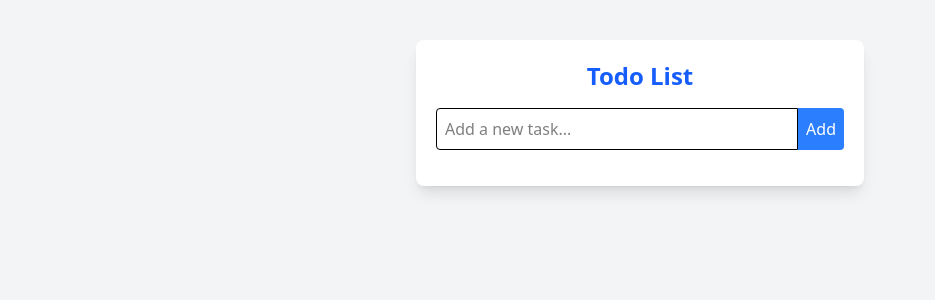
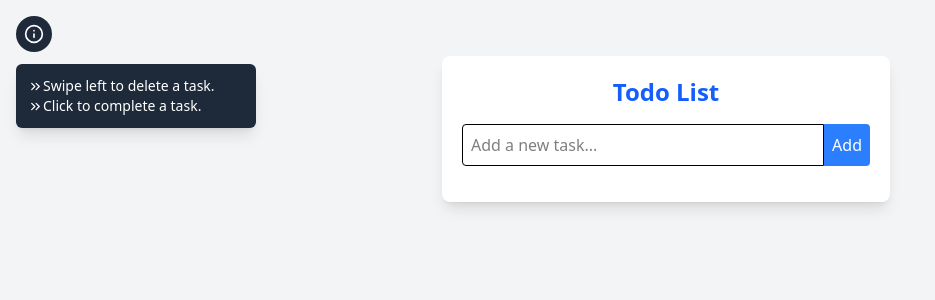
Before and after one commit to Rishabh0-0/todoList, a React (Vite) app: page / in a window 1280 px wide. Shown: the top 300 px of the page, without its empty margins (0-935 px from the left). Built offline with nearby package versions, Linux system fonts and the light colour scheme.

Commit message:
added tool tip

```diff
--- a/src/App.jsx
+++ b/src/App.jsx
@@ -1,9 +1,13 @@
 import React from "react";
 import Todolist from "./components/Todolist";
+import ToolTip from "./components/ToolTip";
+
+const toolTips = ["Swipe left to delete a task.", "Click to complete a task."];
 
 const App = () => {
   return (
-    <div className="min-h-screen bg-gray-100 flex justify-center items-start">
+    <div className="min-h-screen bg-gray-100 flex justify-center items-start p-4 space-x-4">
+      <ToolTip text={toolTips} />
       <Todolist />
     </div>
   );
--- a/src/components/Notes.jsx
+++ /dev/null
@@ -1,7 +0,0 @@
-import React from "react";
-
-const Notes = () => {
-  return <div className="absolute">Features: 1. Swipe left to delete</div>;
-};
-
-export default Notes;
--- /dev/null
+++ b/src/components/ToolTip.jsx
@@ -0,0 +1,38 @@
+import React, { useState } from "react";
+import { motion } from "framer-motion";
+import { Info, ChevronsRight } from "lucide-react";
+
+const ToolTip = ({ text }) => {
+  const [isOpen, setIsOpen] = useState(true);
+
+  return (
+    <div className="relative">
+      {/* Toggle Button */}
+      <button
+        onClick={() => setIsOpen(!isOpen)}
+        className={`p-2 bg-blue-500 text-white rounded-full hover:bg-blue-600 transition ${
+          isOpen ? "bg-gray-800 hover:bg-gray-600" : ""
+        }`}
+      >
+        <Info size={20} />
+      </button>
+
+      {/* Tooltip Content */}
+      <motion.div
+        initial={{ x: -100, opacity: 0 }}
+        animate={isOpen ? { x: 0, opacity: 1 } : { x: -100, opacity: 0 }}
+        transition={{ duration: 0.3 }}
+        className="absolute left-0 top-12 bg-gray-800 text-white p-3 rounded-md shadow-lg w-60"
+      >
+        {text.map((line, index) => (
+          <p key={index} className="text-sm flex items-center">
+            <ChevronsRight size={15} />
+            {line}
+          </p>
+        ))}
+      </motion.div>
+    </div>
+  );
+};
+
+export default ToolTip;
```
